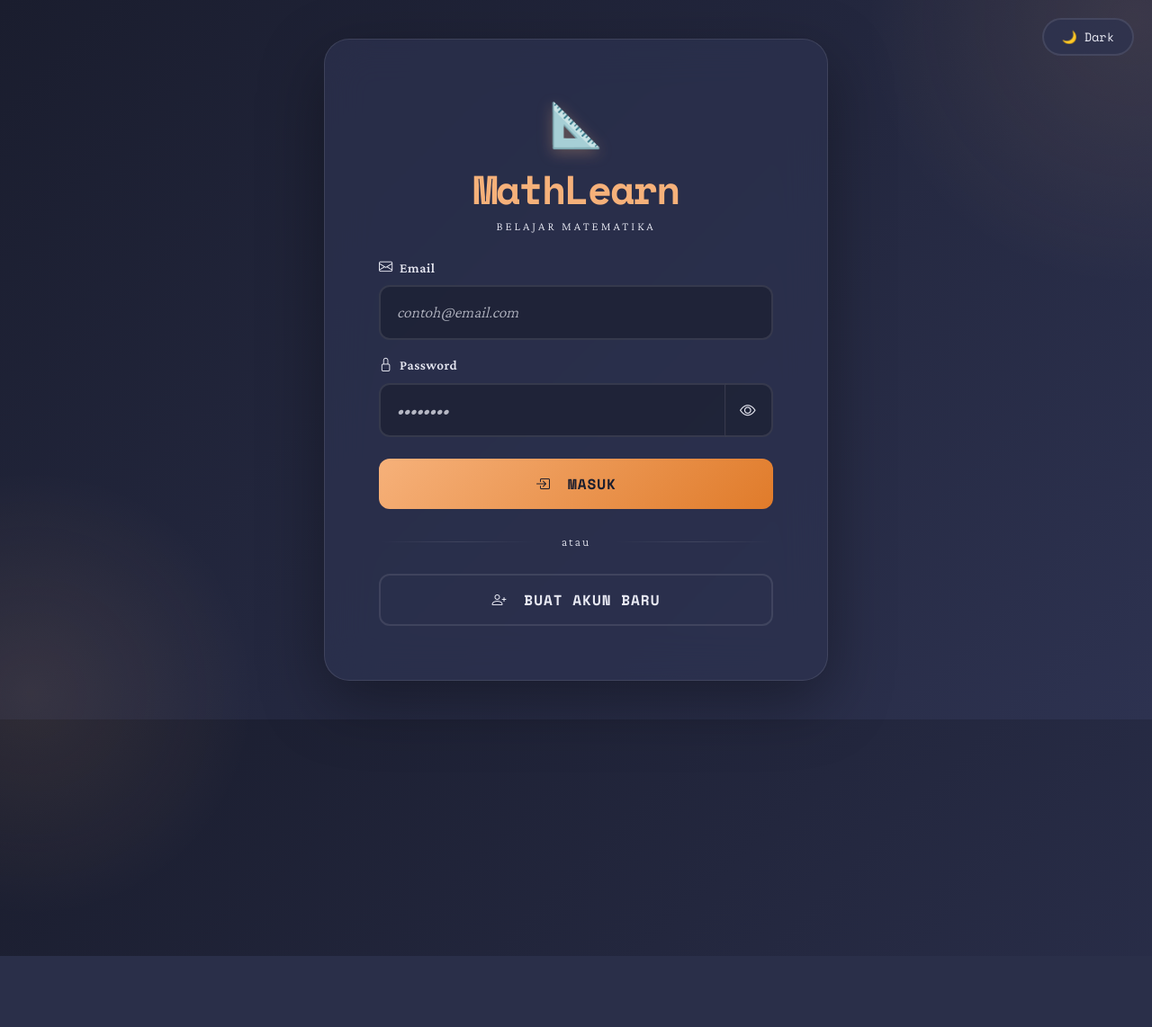
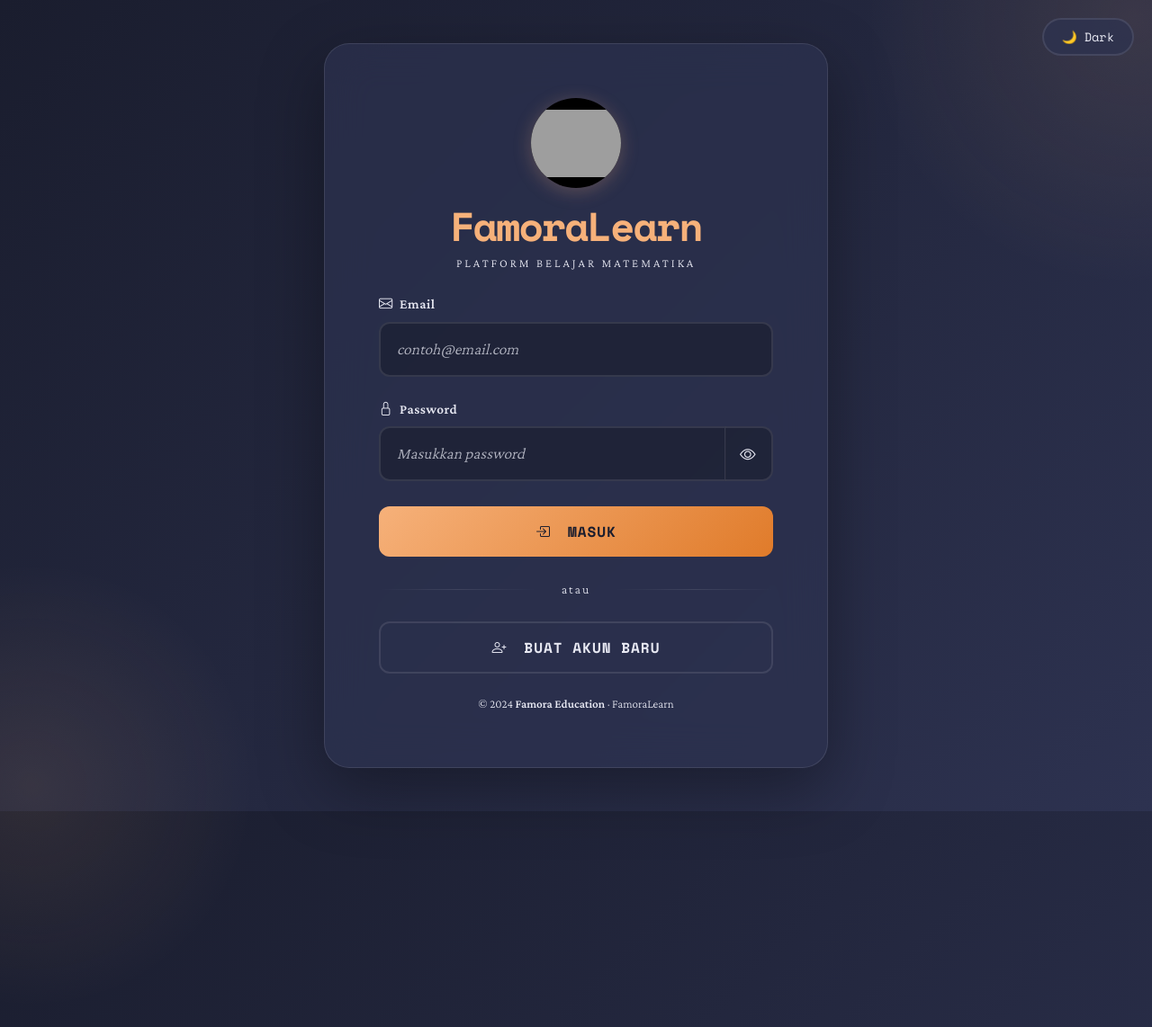
Before and after one commit to famoralearn-bit/famoraeducation, a PHP site: page /login/index.php in a window 1280 px wide; the page is wider, and only the part inside the window is pictured. Shown: the top 1142 px of that part at 90% size. Before the commit the page ends 1063 px from the top of that part, so only its background shows below. Run offline with PHP 8.4, Linux system fonts and the light colour scheme; grey boxes are pictures that could not be loaded.

Commit message:
menambahkan logo

```diff
--- a/login/index.php
+++ b/login/index.php
@@ -38,7 +38,7 @@ if ($_SERVER['REQUEST_METHOD'] == 'POST' && isset($_POST['login'])) {
 <head>
     <meta charset="UTF-8">
     <meta name="viewport" content="width=device-width, initial-scale=1.0">
-    <title>Login - MathLearn</title>
+    <title>Login - FamoraLearn</title>
     <link href="https://cdn.jsdelivr.net/npm/bootstrap@5.3.3/dist/css/bootstrap.min.css" rel="stylesheet">
     <link href="https://cdn.jsdelivr.net/npm/bootstrap-icons@1.11.3/font/bootstrap-icons.min.css" rel="stylesheet">
     <link rel="stylesheet" href="../assets/css/variables.css">
@@ -51,23 +51,25 @@ if ($_SERVER['REQUEST_METHOD'] == 'POST' && isset($_POST['login'])) {
         <span id="theme-text">Dark</span>
     </button>
 
-    <div class="min-vh-100 d-flex align-items-center justify-content-center py-4">
+    <div class="min-vh-100 d-flex align-items-center justify-content-center py-5">
         <div class="login-container">
+
+            <!-- Logo & Brand -->
             <div class="text-center mb-4">
-                <span style="font-size:3em;filter:drop-shadow(0 4px 8px rgba(246,177,122,0.3))">📐</span>
-                <h1 class="logo-title mt-2">MathLearn</h1>
-                <p class="logo-sub">BELAJAR MATEMATIKA</p>
+                <img src="../assets/images/famora.png" alt="FamoraLearn Logo" class="brand-logo-img mb-3">
+                <h1 class="logo-title">FamoraLearn</h1>
+                <p class="logo-sub">PLATFORM BELAJAR MATEMATIKA</p>
             </div>
 
             <?php if ($error): ?>
-                <div class="alert alert-danger d-flex align-items-center gap-2 py-2" role="alert">
+                <div class="alert alert-danger d-flex align-items-center gap-2 py-2 mb-4" role="alert">
                     <i class="bi bi-exclamation-circle-fill"></i>
                     <span><?php echo $error; ?></span>
                 </div>
             <?php endif; ?>
 
             <form method="POST" novalidate autocomplete="off">
-                <div class="mb-3">
+                <div class="mb-4">
                     <label for="email" class="form-label custom-label">
                         <i class="bi bi-envelope me-1"></i> Email
                     </label>
@@ -84,7 +86,7 @@ if ($_SERVER['REQUEST_METHOD'] == 'POST' && isset($_POST['login'])) {
                     <div class="input-group">
                         <input type="password" id="password" name="password"
                                class="form-control custom-input"
-                               placeholder="••••••••"
+                               placeholder="Masukkan password"
                                required autocomplete="new-password">
                         <button class="btn custom-eye-btn" type="button" id="toggle-password" tabindex="-1">
                             <i class="bi bi-eye" id="eye-icon"></i>
@@ -92,7 +94,7 @@ if ($_SERVER['REQUEST_METHOD'] == 'POST' && isset($_POST['login'])) {
                     </div>
                 </div>
 
-                <button type="submit" name="login" class="btn btn-custom-primary w-100">
+                <button type="submit" name="login" class="btn btn-custom-primary w-100 mt-1">
                     <i class="bi bi-box-arrow-in-right me-2"></i> Masuk
                 </button>
             </form>
@@ -102,6 +104,10 @@ if ($_SERVER['REQUEST_METHOD'] == 'POST' && isset($_POST['login'])) {
             <a href="../register/register.php" class="btn btn-custom-outline w-100">
                 <i class="bi bi-person-plus me-2"></i> Buat Akun Baru
             </a>
+
+            <p class="text-center mt-4 footer-note">
+                © 2024 <strong>Famora Education</strong> · FamoraLearn
+            </p>
         </div>
     </div>
 
```
Also changed, not shown: login/famora.png (added).
